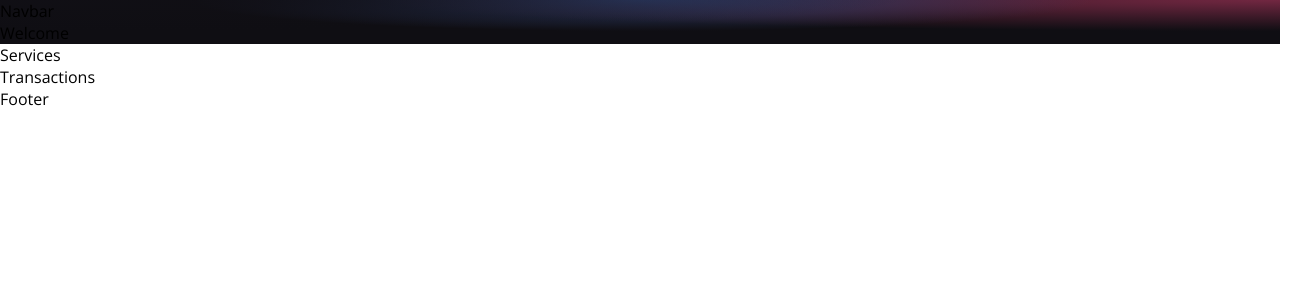
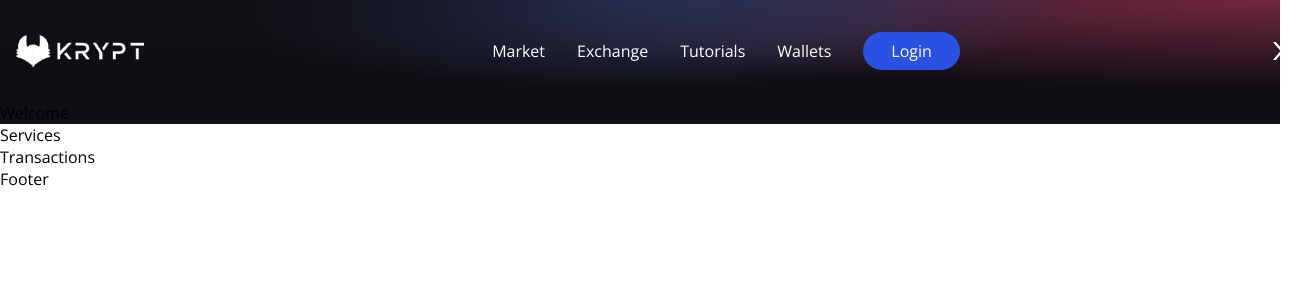
Before and after one commit to GabytaDev/web3.0_project, a React (Create React App) app in the folder client/: page / in a window 1280 px wide. Shown: the top 300 px of the page, 1312 px wide, since content can reach past the window. Built offline with nearby package versions, Linux system fonts and the light colour scheme.

Commit message:
agrego estilos a navbar y menu mobile

```diff
--- a/client/package.json
+++ b/client/package.json
@@ -6,6 +6,7 @@
     "@testing-library/jest-dom": "^5.16.4",
     "@testing-library/react": "^13.1.1",
     "@testing-library/user-event": "^13.5.0",
+    "ethers": "^5.6.4",
     "react": "^18.0.0",
     "react-dom": "^18.0.0",
     "react-icons": "^4.3.1",
--- a/client/src/components/Navbar.js
+++ b/client/src/components/Navbar.js
@@ -1,10 +1,43 @@
 import React from "react";
-import HiMenuAlt4 from "react-icons/hi";
+import { useState } from "react";
+import {HiMenuAlt4} from "react-icons/hi";
 import { AiOutlineClose } from "react-icons/ai";
+import logo from "../images/logo.png";
+
+const NavBarItem = ({title, classprops})=> (
+    <li className={`navbarItem ${classprops}`}>{title}</li>
+);
+
 
 const Navbar = ()=>{
+    const [toggleMenu, setToggleMenu] = useState(false)
     return (
-        <div>Navbar</div>
+        <nav className="content-navbar">
+            <div className="content-logo">
+            <img src={logo} alt="logo" className="logo"></img>
+            </div>
+            <ul className="items">
+            {["Market", "Exchange", "Tutorials", "Wallets"].map((item, index) => (
+                <NavBarItem key={item + index} title={item} />
+            ))}
+            <li className="login-style">Login</li>
+            </ul>
+            <div className="content-mobile-menu">
+              {toggleMenu
+              ? <HiMenuAlt4 className="icons-menu-mobile" onClick={()=> setToggleMenu(false)}/>
+              : <AiOutlineClose className="icons-menu-mobile"onClick={()=> setToggleMenu(true)}/>}
+              {toggleMenu && (
+                  <ul>
+                    <li className="navbar-item-menu">
+                    <AiOutlineClose onClick={()=> setToggleMenu(false)}/>
+                    </li>
+                    {["Market", "Exchange", "Tutorials", "Wallets"].map((item, index) => (
+                    <NavBarItem key={item + index} title={item} classprops="item-menu-mobile"/>
+                    ))}
+                  </ul>
+              )}
+            </div>
+        </nav>
     )
 }
 
--- a/client/src/components/Navbar.scss
+++ b/client/src/components/Navbar.scss
@@ -0,0 +1,74 @@
+.content-navbar{
+    width: 100%;
+    display: flex;
+    align-content: space-between;
+    align-items: center;
+    padding: 16px;
+    justify-content: space-between;
+    .content-logo{
+        display: flex;
+        flex-shrink: initial;
+        justify-content: center;
+        align-items:center;
+        .logo{
+            width: 8rem;
+            cursor: pointer;
+        }
+    }
+    .items{
+        color: #ffff;
+        list-style: none;
+        flex-direction: row;
+        justify-content: space-between;
+        align-items: center;
+        display: flex;
+        .navbarItem{
+            margin: 0 16px;
+            cursor: pointer;
+        }
+        .login-style{
+          background-color: #2952e3;
+          padding: 0.5rem 1.75rem;
+          margin: 0 16px;
+          border-radius: 9999px;
+          cursor: pointer;
+        }
+        .login-style:hover{
+            background-color: #2546bd;
+        }
+    }
+    .content-mobile-menu{
+        display: flex;
+        position: relative;
+        .icons-menu-mobile{
+            font-size: 28px;
+            color: #ffff;
+            cursor: pointer;
+        }
+        .navbar-item-menu{
+            font-size: 1.25rem;
+            width: 100%;
+            margin: 0.5rem 0;
+            list-style: none;
+        }
+        .item-menu-mobile{
+            margin: 0.5rem 0;
+            font-size: 1.125rem
+        }
+    }
+
+}
+
+@media (min-width:768px) and (max-width:1023px) {
+    .content-navbar{
+        justify-content: center;
+
+    }
+    .items{
+        display: flex;
+        flex-direction: column;
+    }
+    .icons-menu-mobile{
+        visibility: hidden
+    }
+}
```
Also changed, not shown: 1 other file (tests, documents, lock files or other folders).
